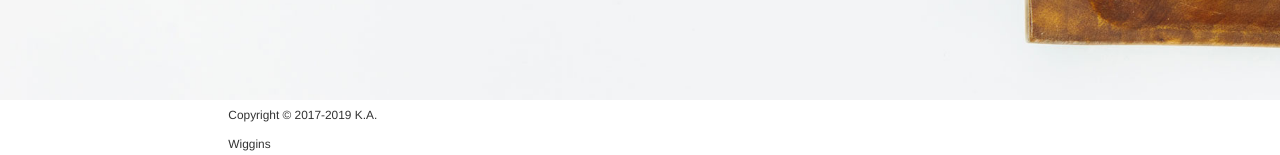
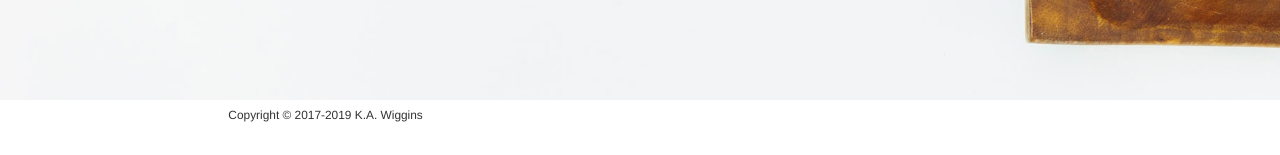
Before and after one commit to kaiewiggins/businesswriting, a Jekyll site: the page built from index.html, in a window 1280 px wide. Shown: the part 5793-5948 px from the top of the page. Built offline with Jekyll 4.4.1, drawn with Linux system fonts in a browser that asks for light colours; nearby versions of some CDN libraries; after the commit the page ends 5922 px from its top, so only the background shows below that.

Commit message:
Update default.html

```diff
--- a/_layouts/default.html
+++ b/_layouts/default.html
@@ -30,6 +30,6 @@
   <footer>
 		<row>
 			<div class="col-md-2"></div>
-			<div class="col-md-2"><small>Copyright &copy 2017-2019 K.A. Wiggins</small></div>
+			<div class="col-md-4"><small>Copyright &copy 2017-2019 K.A. Wiggins</small></div>
 		</row>
 </footer>
```
